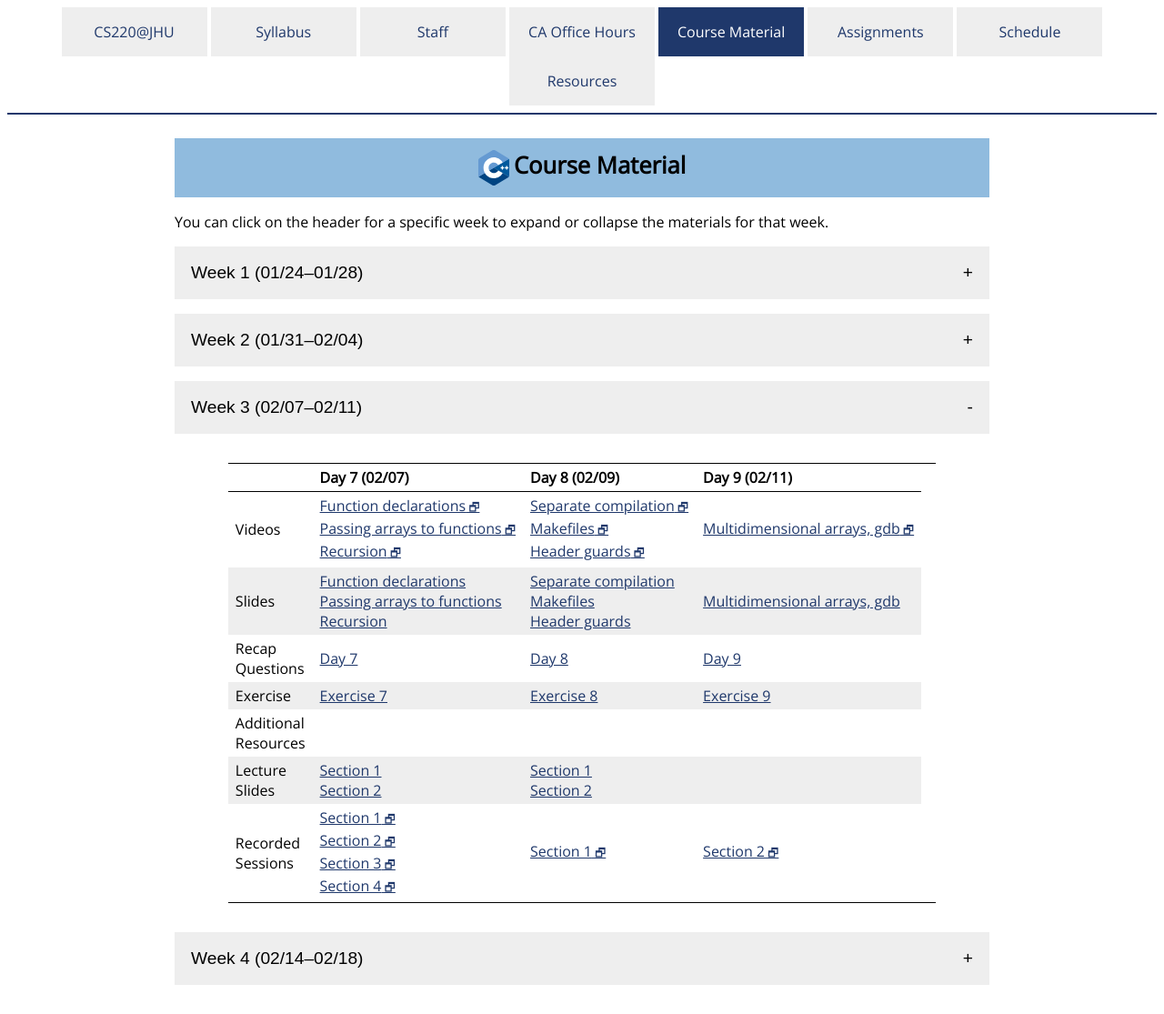
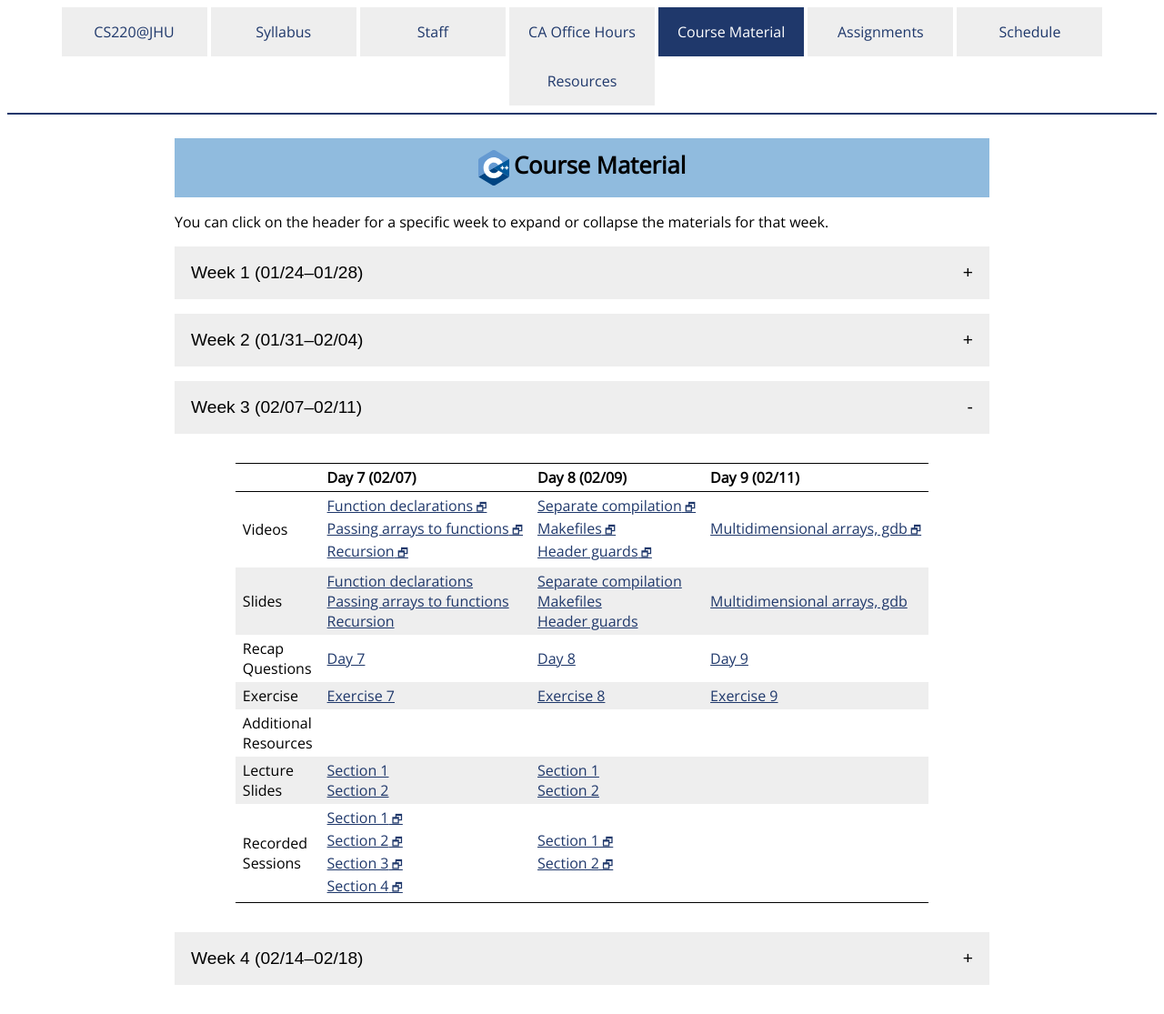
Before and after one commit to jhu-ip/cs220-s22, a Jekyll site: the page built from material.md, in a window 1280 px wide. Shown: the whole page at 91% size. Built offline with Jekyll 4.4.1, drawn with Linux system fonts in a browser that asks for light colours; some web fonts are replaced.

Commit message:
Today's slides

```diff
--- a/material.md
+++ b/material.md
@@ -183,8 +183,7 @@ the materials for that week.
     <tr>
       <td>Recorded<br>Sessions</td>
       <td><a class='external' target='_blank' href='https://jh.hosted.panopto.com/Panopto/Pages/Viewer.aspx?id=51916e89-95b2-48c6-922a-ae3501370ac5'>Section 1</a><br><a class='external' target='_blank' href='https://jh.hosted.panopto.com/Panopto/Pages/Viewer.aspx?id=1802c3b6-6330-4bf6-9c10-ae3501462214'>Section 2</a><br><a class='external' target='_blank' href='https://jh.hosted.panopto.com/Panopto/Pages/Viewer.aspx?id=ed38cf3a-d791-4221-9706-ae35015a0bf3'>Section 3</a><br><a class='external' target='_blank' href='https://jh.hosted.panopto.com/Panopto/Pages/Viewer.aspx?id=5e4de440-7633-4a5f-b53d-ae3501095795'>Section 4</a></td>
-      <td><a class='external' target='_blank' href='https://jh.hosted.panopto.com/Panopto/Pages/Viewer.aspx?id=1766ed35-dca0-4554-bc7e-ae3701389e8a'>Section 1</a></td>
-      <td><a class='external' target='_blank' href='https://jh.hosted.panopto.com/Panopto/Pages/Viewer.aspx?id=6e76dc91-825b-43dd-9a16-ae3701463bd3'>Section 2</a></td>
+      <td><a class='external' target='_blank' href='https://jh.hosted.panopto.com/Panopto/Pages/Viewer.aspx?id=1766ed35-dca0-4554-bc7e-ae3701389e8a'>Section 1</a><br><a class='external' target='_blank' href='https://jh.hosted.panopto.com/Panopto/Pages/Viewer.aspx?id=6e76dc91-825b-43dd-9a16-ae3701463bd3'>Section 2</a></td>
       <td></td>
     </tr>
   </tbody>
```
